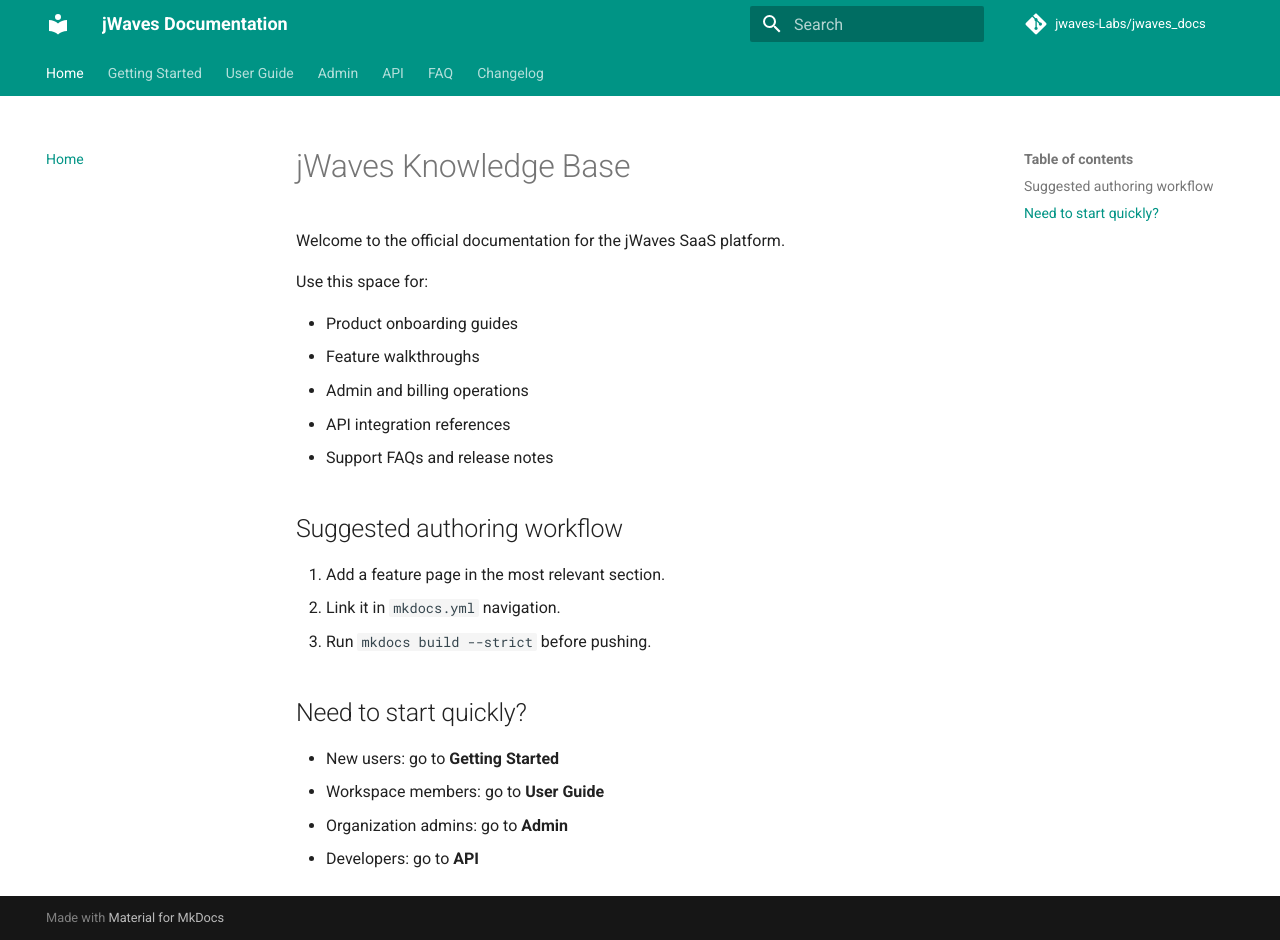
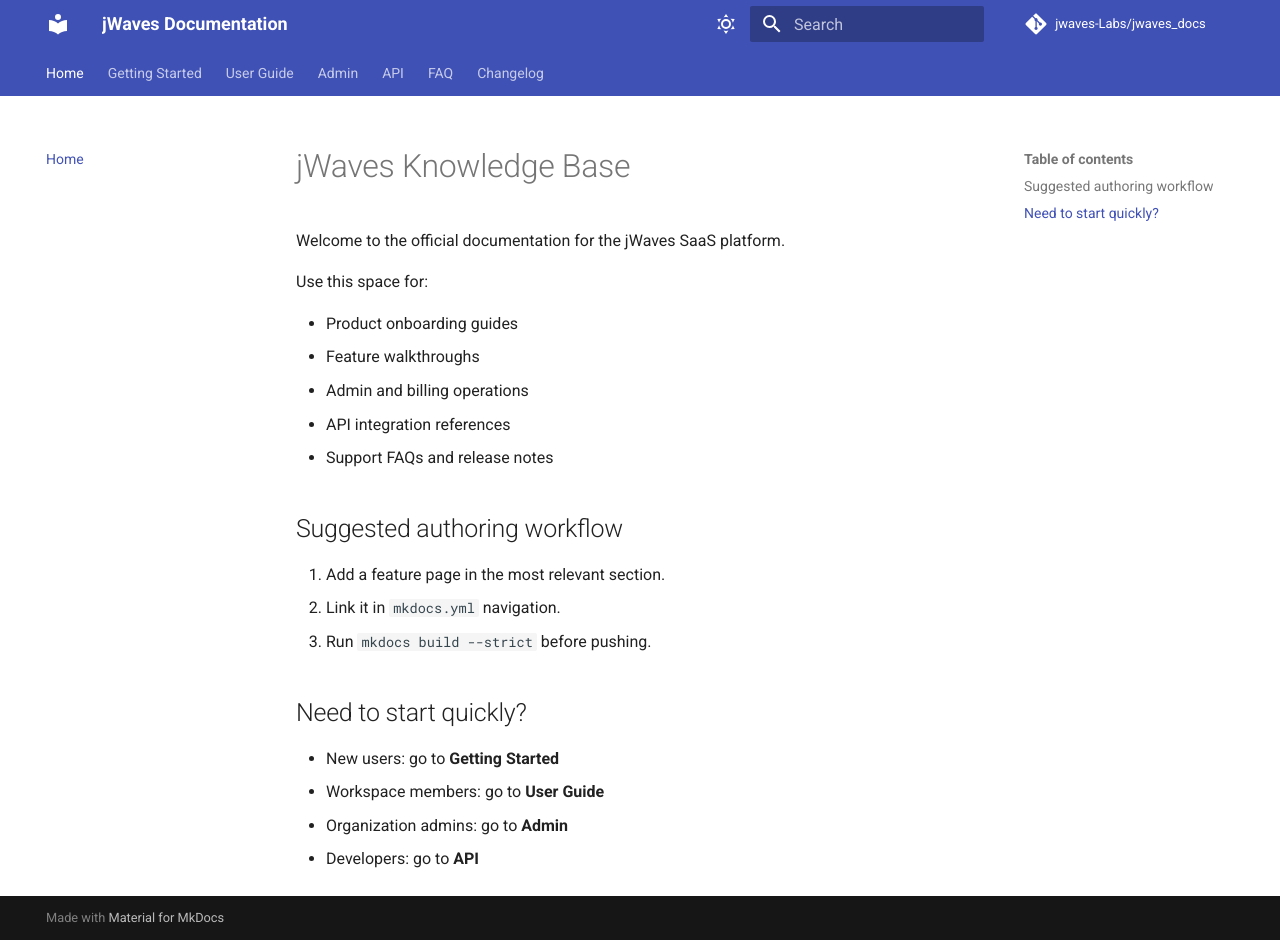
Before and after one commit to jwaves-Labs/jwaves_docs, an MkDocs documentation site: the page built from docs/index.md, in a window 1280 px wide and 940 px high. Built offline with MkDocs 1.6.1 and Material for MkDocs 9.7.7, drawn with Linux system fonts in a browser that asks for light colours; comment, search, counter and statistics services are not loaded.

```diff
--- a/mkdocs.yml
+++ b/mkdocs.yml
@@ -6,11 +6,15 @@ repo_name: jwaves-Labs/jwaves_docs
 
 theme:
   name: material
-  language: en
   palette:
     - scheme: default
-      primary: teal
-      accent: indigo
+      toggle:
+        icon: material/weather-sunny
+        name: Switch to dark mode
+    - scheme: slate
+      toggle:
+        icon: material/weather-night
+        name: Switch to light mode
   features:
     - navigation.tabs
     - navigation.sections
```
